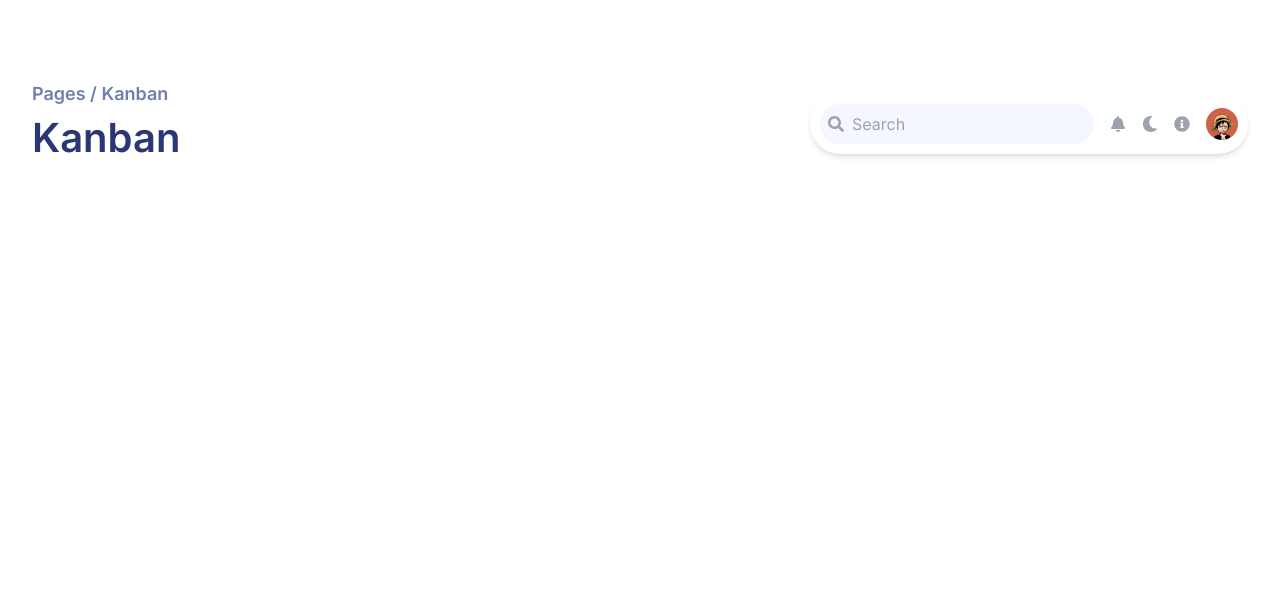
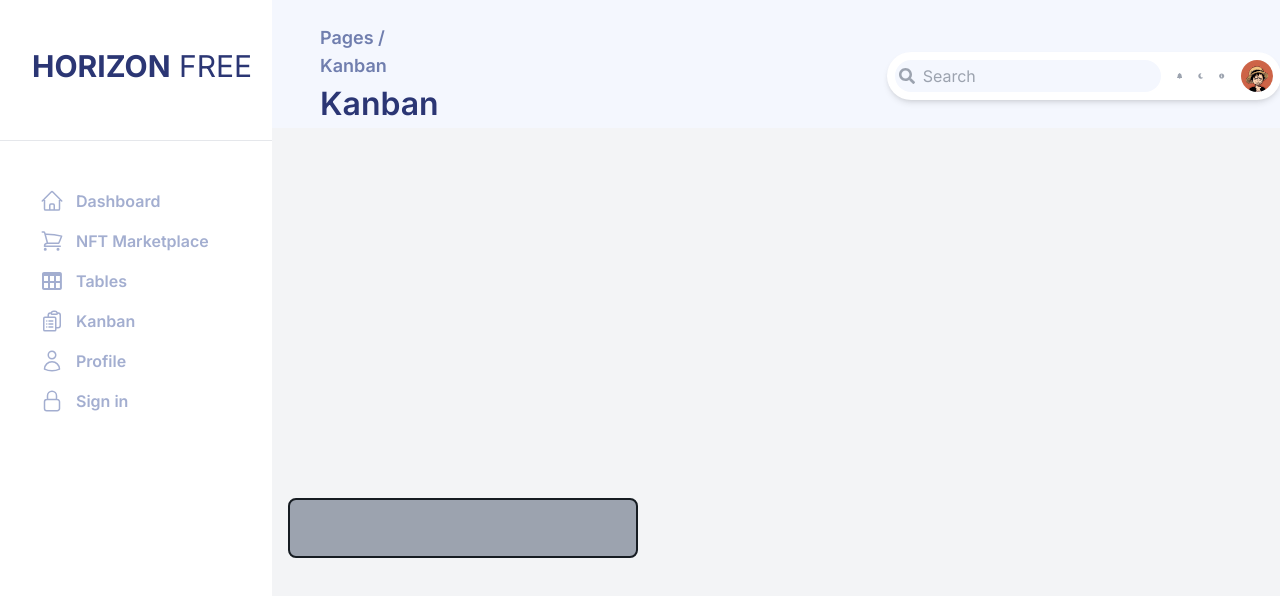
Before and after one commit to gitSuyog404/admin-dashboard, a Next.js app in the folder admin-fe/: page / in a window 1280 px wide. Shown: the top 596 px of the page. Built offline with nearby package versions, Linux system fonts and the light colour scheme.

Commit message:
kanban board started

```diff
--- a/admin-fe/app/globals.css
+++ b/admin-fe/app/globals.css
@@ -10,6 +10,7 @@
   content: "";
   position: absolute;
   top: 0;
+  left: 14.8rem;
   right: 0;
   height: 100%;
   width: 4px;
--- a/admin-fe/app/page.tsx
+++ b/admin-fe/app/page.tsx
@@ -1,10 +1,10 @@
-import Topbar from "@/components/Topbar";
+import Kanban from "@/pages/Kanban";
 import Image from "next/image";
 
 export default function Home() {
   return (
     <div>
-      <Topbar />
+      <Kanban />
     </div>
   );
 }
--- /dev/null
+++ b/admin-fe/components/KanbanBoard.tsx
@@ -0,0 +1,11 @@
+import React from "react";
+
+const KanbanBoard = () => {
+  return (
+    <div className="m-auto flex min-h-screen w-full items-center overflow-x-auto">
+      <button className="h-[3.8rem] w-[21.9rem] min-w-[21.9rem] cursor-pointer rounded-lg bg-gray-400 border-2 border-[#161C22] p-4 ring-rose-500 hover:ring-2  "></button>
+    </div>
+  );
+};
+
+export default KanbanBoard;
--- a/admin-fe/components/Sidebar.tsx
+++ b/admin-fe/components/Sidebar.tsx
@@ -12,13 +12,13 @@ import { BiTable } from "react-icons/bi";
 
 const Sidebar = () => {
   return (
-    <div className="px-8 mt-8 bg-white flex flex-col ">
-      <div className="flex items-center justify-start">
-        <h1 className="text-2xl text-[#2B3674]">
+    <div className="pl-8 pt-2 bg-white flex flex-col  ">
+      <div className="flex items-center justify-start pt-10 py-4">
+        <h1 className="text-3xl text-[#2B3674]">
           <span className="font-bold ">HORIZON</span> FREE
         </h1>
       </div>
-      <div className="mt-10 -ml-8 border-t border-gray-200 w-[18rem]"></div>
+      <div className="mt-10 -ml-8 -mr-8 border-t border-gray-200 w-[17rem]"></div>
 
       <nav className="mt-10">
         <Link
--- a/admin-fe/components/Topbar.tsx
+++ b/admin-fe/components/Topbar.tsx
@@ -1,17 +1,18 @@
+import Image from "next/image";
 import React from "react";
 import { FaBell, FaInfoCircle, FaMoon, FaSearch } from "react-icons/fa";
 
 const Topbar = () => {
   return (
-    <div className="bg-transparent flex items-center justify-between px-8 my-[5rem]">
-      <div className=" font-semibold flex flex-col ">
+    <div className="bg-transparent flex items-center  justify-between pl-6 mt-6  gap-[28rem] ">
+      <div className=" font-semibold flex flex-col ml-6 ">
         <p className="text-lg text-[#707EAE] ">Pages / Kanban</p>
-        <h1 className="text-[2.5rem] text-[#2B3674]">Kanban</h1>
+        <h1 className="text-[2rem] text-[#2B3674]">Kanban</h1>
       </div>
 
-      <div className="flex items-center bg-white p-2.5 rounded-full shadow-md">
-        <div className="flex items-center bg-[#F4F7FE] p-2 rounded-full">
-          <FaSearch className="text-gray-400" />
+      <div className="flex items-center bg-white p-2 rounded-full shadow-md mr-2">
+        <div className="flex items-center bg-[#F4F7FE] p-1 rounded-full">
+          <FaSearch className="text-gray-400 transition duration-150 ease-in-out hover:text-blue-700 cursor-pointer" />
           <input
             type="text"
             placeholder="Search"
@@ -19,13 +20,20 @@ const Topbar = () => {
           />
         </div>
         <div className="flex items-center space-x-4 ml-4">
-          <FaBell className="text-gray-400" />
-          <FaMoon className="text-gray-400" />
-          <FaInfoCircle className="text-gray-400" />
-          <img
+          <FaBell className="text-gray-400 transition duration-150 ease-in-out hover:text-blue-700 cursor-pointer" />
+          <FaMoon className="text-gray-400 transition duration-150 ease-in-out hover:text-blue-700 cursor-pointer" />
+          <FaInfoCircle className="text-gray-400 transition duration-150 ease-in-out hover:text-blue-700 cursor-pointer" />
+          {/* <img
             src="/luffy.jpg"
             alt="Profile"
-            className="w-8 h-8 rounded-full"
+            className="w-8 h-8 rounded-full cursor-pointer"
+          /> */}
+          <Image
+            src="/luffy.jpg"
+            alt="profile"
+            height={32}
+            width={32}
+            className="rounded-full cursor-pointer"
           />
         </div>
       </div>
--- a/admin-fe/package.json
+++ b/admin-fe/package.json
@@ -9,10 +9,13 @@
     "lint": "next lint"
   },
   "dependencies": {
+    "@dnd-kit/core": "^6.1.0",
+    "@dnd-kit/sortable": "^8.0.0",
     "next": "14.2.4",
     "react": "^18",
     "react-dom": "^18",
-    "react-icons": "^5.2.1"
+    "react-icons": "^5.2.1",
+    "tailwind-merge": "^2.4.0"
   },
   "devDependencies": {
     "@types/node": "^20",
--- /dev/null
+++ b/admin-fe/pages/Kanban.tsx
@@ -0,0 +1,21 @@
+import KanbanBoard from "@/components/KanbanBoard";
+import Sidebar from "@/components/Sidebar";
+import Topbar from "@/components/Topbar";
+import React from "react";
+
+const Kanban = () => {
+  return (
+    <section className="flex h-screen w-screen bg-[#F4F7FE]">
+      <Sidebar />
+      <div className="flex flex-col flex-grow    ">
+        <Topbar />
+
+        <div className="flex-grow px-4   bg-gray-100 ">
+          <KanbanBoard />
+        </div>
+      </div>
+    </section>
+  );
+};
+
+export default Kanban;
```
Also changed, not shown: 1 other file (tests, documents, lock files or other folders).
